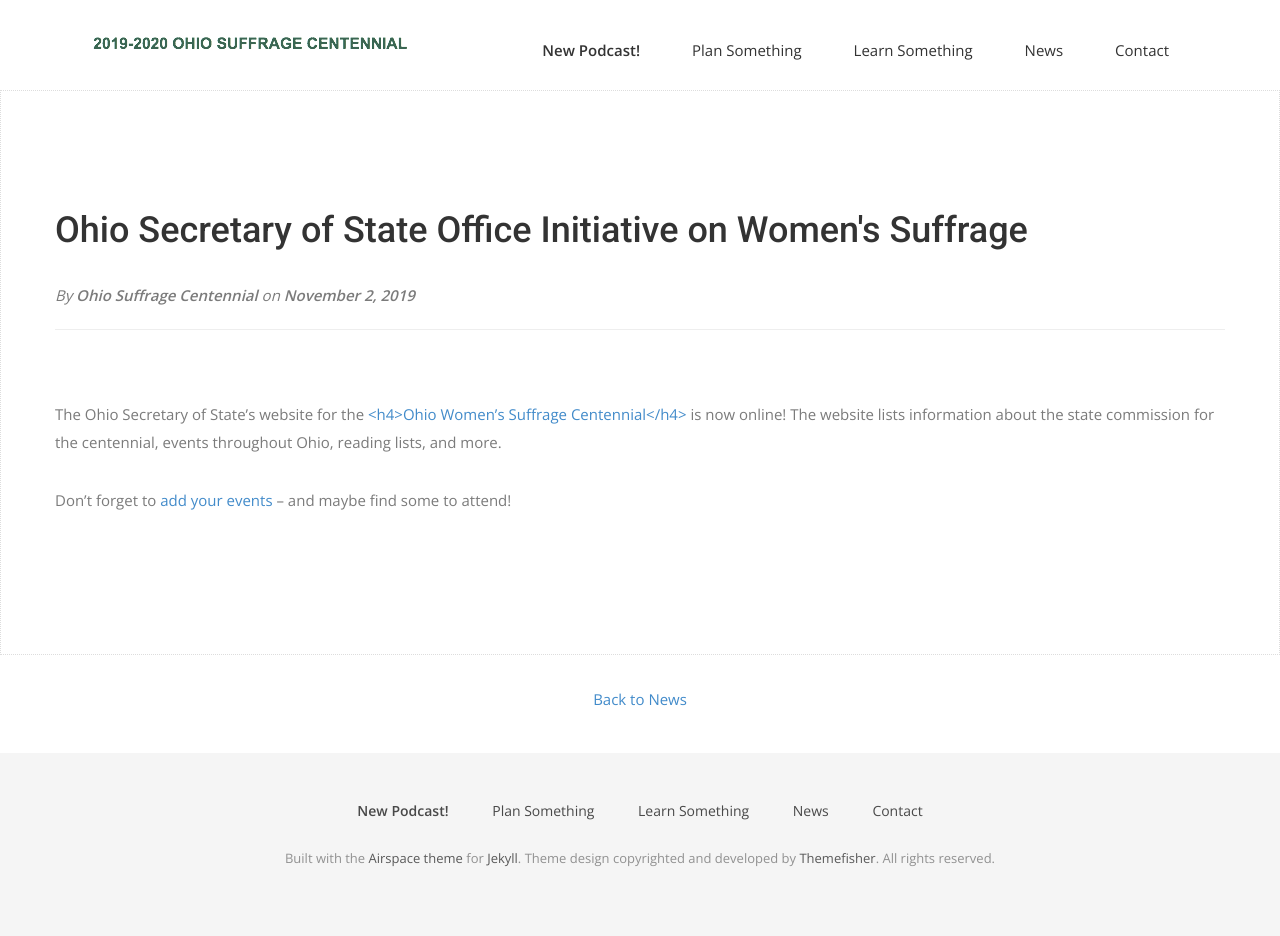
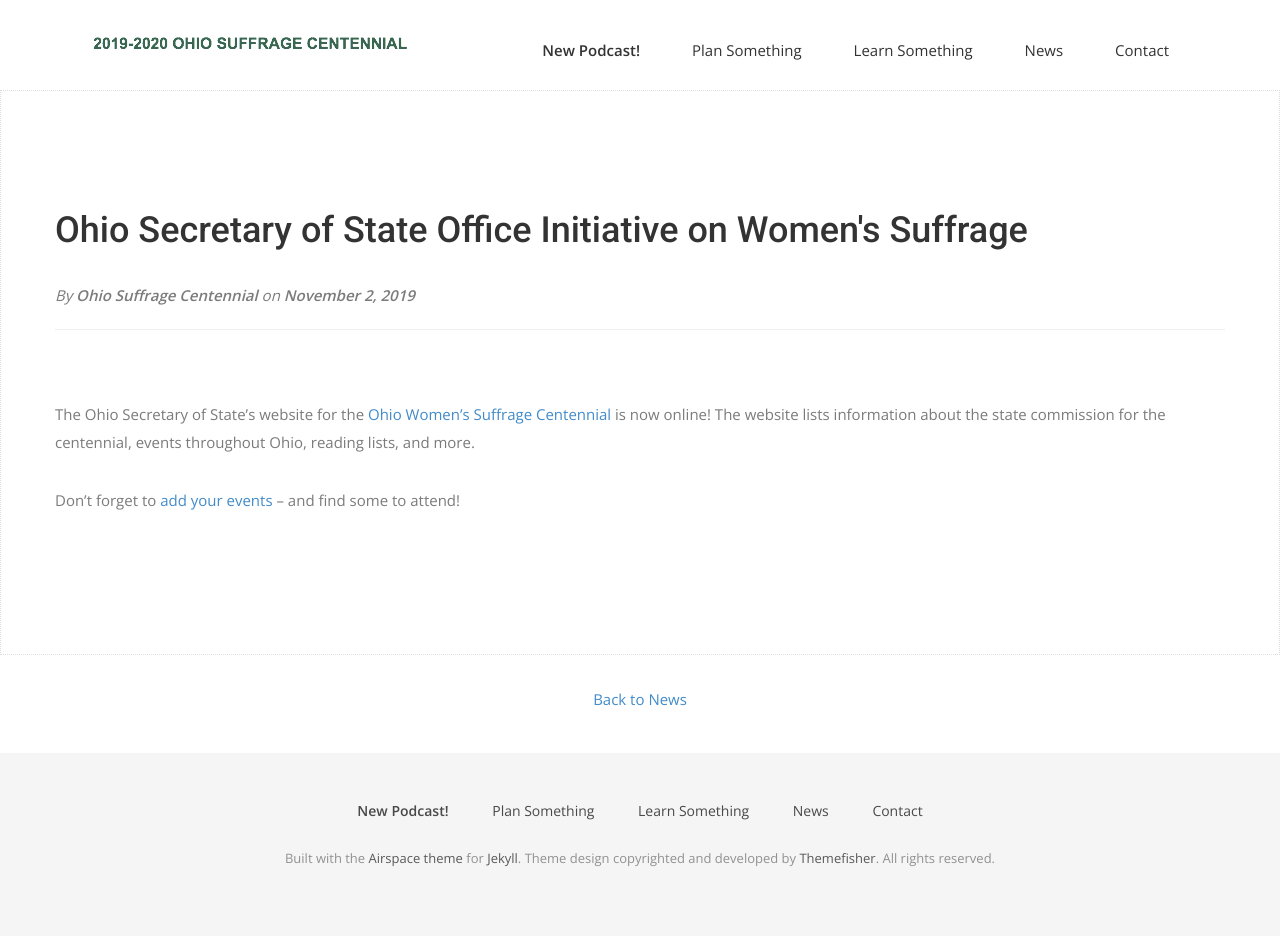
Before and after one commit to OhioSuffrageCentennial/ohiosuffragecentennial, a Jekyll site: the page built from _posts/2019-11-02-ohio-sos-commission-site.md, in a window 1280 px wide. Built offline with Jekyll 4.4.1, drawn with Linux system fonts in a browser that asks for light colours; nearby versions of some CDN libraries; some web fonts are replaced.

Commit message:
Remove h4 tags

```diff
--- a/_posts/2019-11-02-ohio-sos-commission-site.md
+++ b/_posts/2019-11-02-ohio-sos-commission-site.md
@@ -5,6 +5,6 @@ date: 2019-11-02 21:11:27
 author: Ohio Suffrage Centennial
 ---
 
-The Ohio Secretary of State's website for the <a href="https://www.sos.state.oh.us/secretary-office/office-initiatives/ohio-womens-suffrage-centennial/" target="_blank"><h4>Ohio Women's Suffrage Centennial</h4></a> is now online! The website lists information about the state commission for the centennial, events throughout Ohio, reading lists, and more.
+The Ohio Secretary of State's website for the <a href="https://www.sos.state.oh.us/secretary-office/office-initiatives/ohio-womens-suffrage-centennial/" target="_blank">Ohio Women's Suffrage Centennial</a> is now online! The website lists information about the state commission for the centennial, events throughout Ohio, reading lists, and more.
 
-Don't forget to <a href="https://www.sos.state.oh.us/secretary-office/office-initiatives/ohio-womens-suffrage-centennial/submit-an-event/" target="_blank">add your events</a> -- and maybe find some to attend!
+Don't forget to <a href="https://www.sos.state.oh.us/secretary-office/office-initiatives/ohio-womens-suffrage-centennial/submit-an-event/" target="_blank">add your events</a> -- and find some to attend!
```
